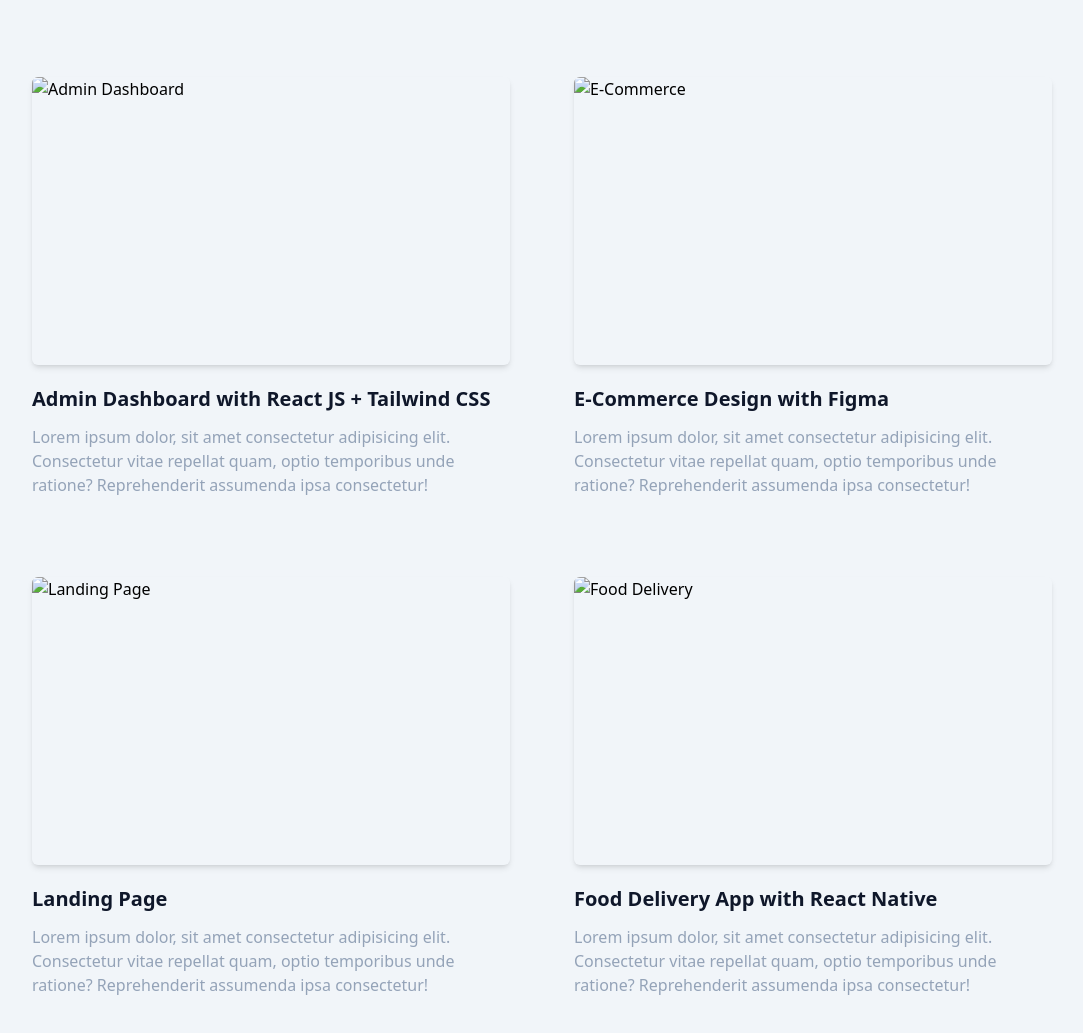
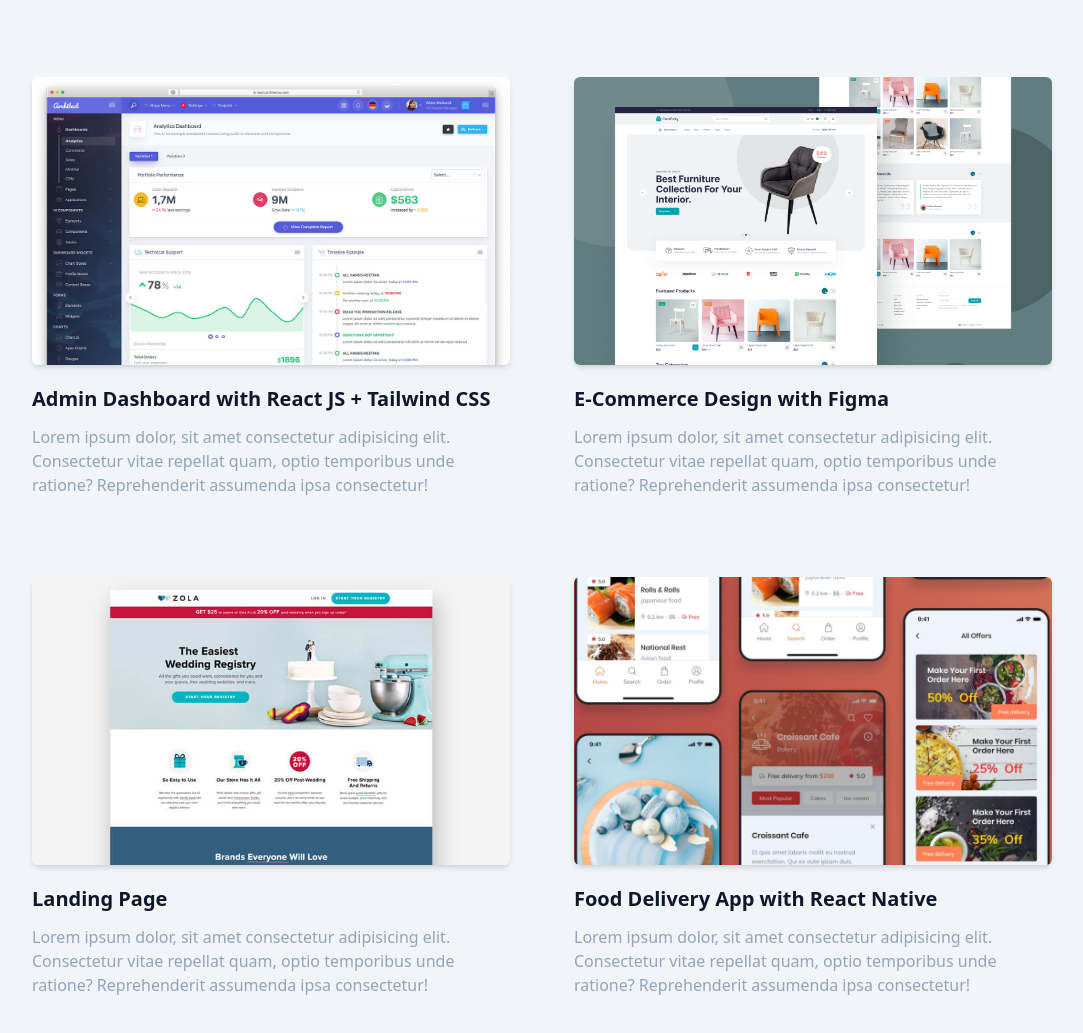
Before and after one commit to rudi-devstack/portfolio-website-tailwindcss, a website: page index.html in a window 1280 px wide. Shown: the part 1931-2964 px from the top of the page, without its empty margins (98-1181 px from the left). Drawn offline with nearby package versions, Linux system fonts and the light colour scheme; the site is published under a folder, as on GitHub Pages, so addresses that start at the root find nothing.

Commit message:
fix: update image paths

```diff
--- a/index.html
+++ b/index.html
@@ -142,28 +142,28 @@
         <div class="flex flex-wrap items-baseline justify-center w-full px-4 m-auto xl:w-[90%]">
           <div class="p-4 mb-12 lg:px-8 md:w-1/2">
             <div class="overflow-hidden rounded-md shadow-md">
-              <img src="/img/project1.jpg" alt="Admin Dashboard" class="h-72 w-full object-cover object-top" />
+              <img src="img/project1.jpg" alt="Admin Dashboard" class="h-72 w-full object-cover object-top" />
             </div>
             <h3 class="mt-5 mb-3 text-xl font-semibold text-dark dark:text-slate-300">Admin Dashboard with React JS + Tailwind CSS</h3>
             <p class="text-base font-medium text-slate-400">Lorem ipsum dolor, sit amet consectetur adipisicing elit. Consectetur vitae repellat quam, optio temporibus unde ratione? Reprehenderit assumenda ipsa consectetur!</p>
           </div>
           <div class="p-4 mb-12 lg:px-8 md:w-1/2">
             <div class="overflow-hidden rounded-md shadow-md">
-              <img src="/img/project2.png" alt="E-Commerce" class="w-full h-72 object-cover" />
+              <img src="img/project2.png" alt="E-Commerce" class="w-full h-72 object-cover" />
             </div>
             <h3 class="mt-5 mb-3 text-xl font-semibold text-dark dark:text-slate-300">E-Commerce Design with Figma</h3>
             <p class="text-base font-medium text-slate-400">Lorem ipsum dolor, sit amet consectetur adipisicing elit. Consectetur vitae repellat quam, optio temporibus unde ratione? Reprehenderit assumenda ipsa consectetur!</p>
           </div>
           <div class="p-4 mb-12 lg:px-8 md:w-1/2">
             <div class="overflow-hidden rounded-md shadow-md">
-              <img src="/img/project3.jpg" alt="Landing Page" class="w-full h-72 object-cover object-top" />
+              <img src="img/project3.jpg" alt="Landing Page" class="w-full h-72 object-cover object-top" />
             </div>
             <h3 class="mt-5 mb-3 text-xl font-semibold text-dark dark:text-slate-300">Landing Page</h3>
             <p class="text-base font-medium text-slate-400">Lorem ipsum dolor, sit amet consectetur adipisicing elit. Consectetur vitae repellat quam, optio temporibus unde ratione? Reprehenderit assumenda ipsa consectetur!</p>
           </div>
           <div class="p-4 mb-12 lg:px-8 md:w-1/2">
             <div class="overflow-hidden rounded-md shadow-md">
-              <img src="/img/project4.jfif" alt="Food Delivery" class="w-full h-72 object-cover object-top" />
+              <img src="img/project4.jfif" alt="Food Delivery" class="w-full h-72 object-cover object-top" />
             </div>
             <h3 class="mt-5 mb-3 text-xl font-semibold text-dark dark:text-slate-300">Food Delivery App with React Native</h3>
             <p class="text-base font-medium text-slate-400">Lorem ipsum dolor, sit amet consectetur adipisicing elit. Consectetur vitae repellat quam, optio temporibus unde ratione? Reprehenderit assumenda ipsa consectetur!</p>
```
